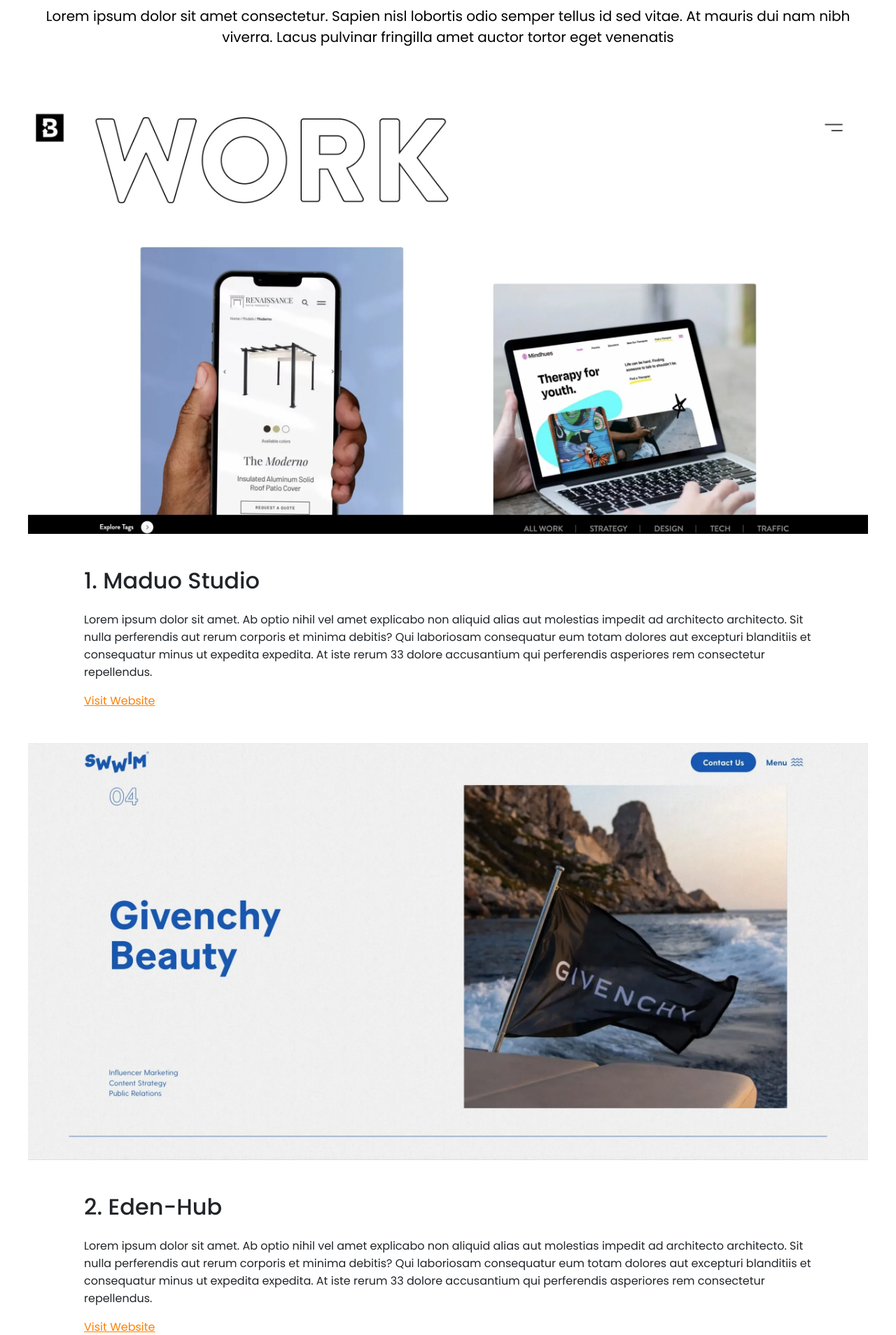
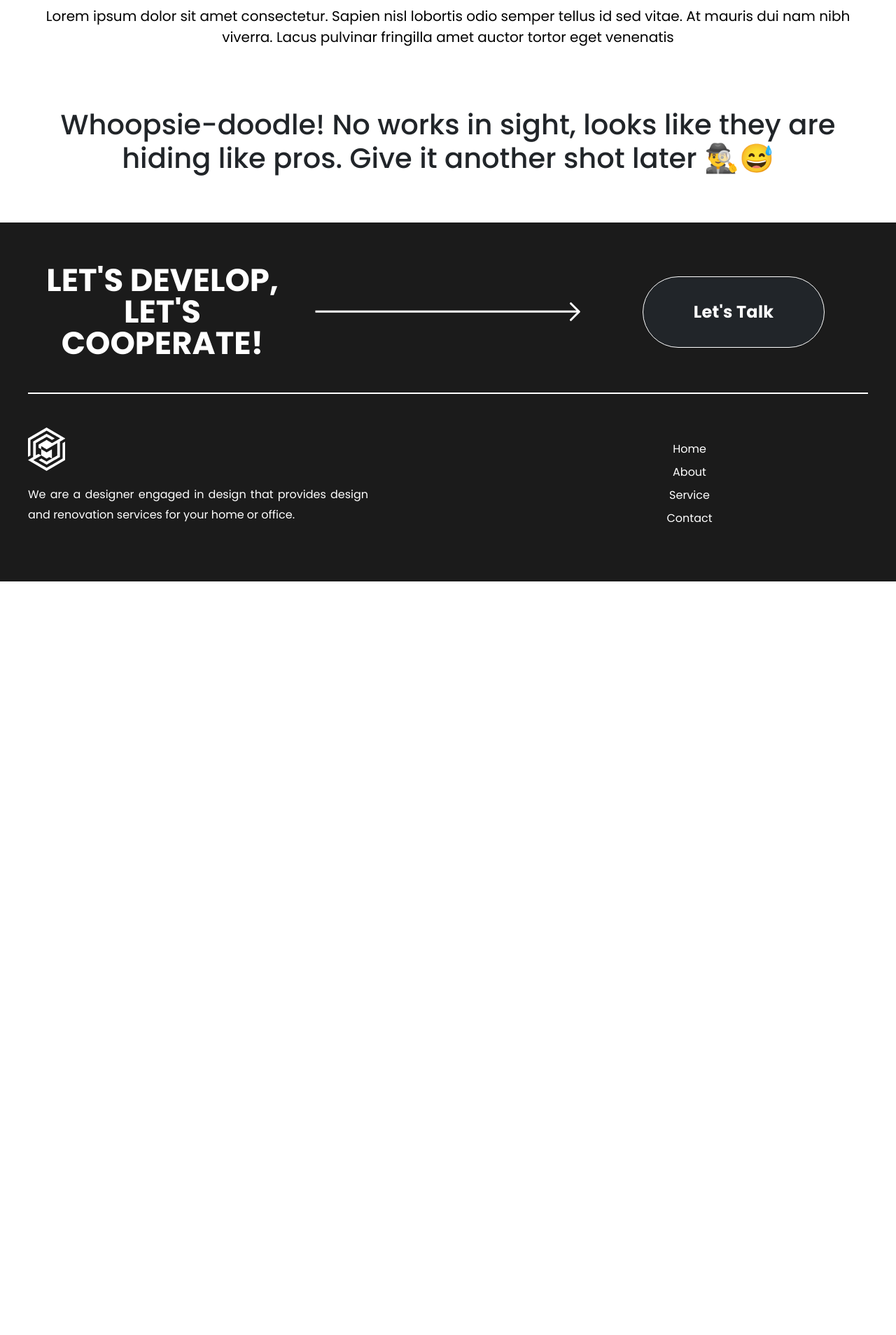
Before and after one commit to raidski20/Maduo-Studio, a Laravel app: template source/resources/views/global/work.blade.php in a window 1280 px wide. Shown: the part 323-2231 px from the top of the page at 70% size. After the commit the page ends 1154 px from the top, so only its background shows below. Run offline with Laravel 10, Linux system fonts and the light colour scheme; the template is opened without the code that fills it, so the values that code supplies are empty; style sheets or scripts are compiled from the project's sources; some libraries are stand-ins or nearby versions.

Commit message:
Editing work page style + displaying works

```diff
--- a/source/resources/sass/layouts/pages/work-page.scss
+++ b/source/resources/sass/layouts/pages/work-page.scss
@@ -3,23 +3,11 @@
         margin: 0 0 70px 0;
     }
 
-    .works-section .work .info {
-        padding: 0 80px;
-    }
-
     .link {
         color: $color-orange;
     }
-}
 
-@media (width <= 768px) {
-    .works-section .work .info {
-        padding: 0 40px !important;
+    .works-section {
+        row-gap: 6rem;
     }
 }
-
-@media (width <= 576px) {
-    .works-section .work .info {
-        padding: 0 !important;
-    }
-}
--- a/source/resources/views/global/work.blade.php
+++ b/source/resources/views/global/work.blade.php
@@ -1,7 +1,7 @@
 @extends('layouts.global')
 
 @section('page_title')
-    <title>Our Works | Maduo Studio</title>
+    <title>Our Work | Maduo Studio</title>
 @endsection
 
 @section('css')
@@ -19,64 +19,51 @@
             </p>
         </div>
 
-        <div class="works-section d-flex flex-column justify-content-center gap-5">
+        <div class="works-section container d-flex flex-column justify-content-center">
+
+            @forelse($works as $work)
+
+                @switch($work->type)
+                    @case(\App\Enums\WorkType::ANDROID_APP->value)
+                            <div class="work d-flex flex-column flex-md-row justify-content-center gap-5">
+                        @break
+
+                    @default
                         <div class="work d-flex flex-column justify-content-center gap-5">
+                @endswitch
 
-                <div class="image m-auto">
-                    <img
-                        class="img-fluid"
-                        src="{{ asset('assets/images/works/1.webp') }}"
+                    <div class="image d-flex justify-content-center">
+                        <img class="img-fluid img-thumbnail"
+                            src="{{ asset($work->attachment[0]->relativeUrl) }}"
                         >
                     </div>
 
-                <div class="info">
-                    <h2 class="title mb-4">1. Maduo Studio</h2>
+                    @switch($work->type)
+                        @case(\App\Enums\WorkType::ANDROID_APP->value)
+                            <div class="info w-100 w-md-50">
+                        @break
+
+                        @default
+                            <div class="info ms-md-5">
+                    @endswitch
+
+                        <h2 class="title mb-4">{{ $loop->iteration . '. ' . $work->title }}</h2>
+
                         <p class="description">
-                        Lorem ipsum dolor sit amet. Ab optio nihil vel amet explicabo non aliquid alias aut molestias impedit ad architecto architecto. Sit nulla perferendis aut rerum corporis et minima debitis? Qui laboriosam consequatur eum totam dolores aut excepturi blanditiis et consequatur minus ut expedita expedita. At iste rerum 33 dolore accusantium qui perferendis asperiores rem consectetur repellendus.
+                            {{$work->description }}
                         </p>
 
-                    <a href="#" class="link">Visit Website</a>
+                        @if($work->url)
+                            <a href="{{ $work->url }}" class="link">Visit Website</a>
+                        @endif
                     </div>
                 </div>
-
-            <div class="work d-flex flex-column justify-content-center gap-5">
-
-                <div class="image m-auto">
-                    <img
-                        class="img-fluid"
-                        src="{{ asset('assets/images/works/2.webp') }}"
-                    >
-                </div>
-
-                <div class="info">
-                    <h2 class="title mb-4">2. Eden-Hub</h2>
-                    <p class="description">
-                        Lorem ipsum dolor sit amet. Ab optio nihil vel amet explicabo non aliquid alias aut molestias impedit ad architecto architecto. Sit nulla perferendis aut rerum corporis et minima debitis? Qui laboriosam consequatur eum totam dolores aut excepturi blanditiis et consequatur minus ut expedita expedita. At iste rerum 33 dolore accusantium qui perferendis asperiores rem consectetur repellendus.
-                    </p>
-
-                    <a href="#" class="link">Visit Website</a>
+            @empty
+                <h1 class="text-center">
+                    Whoopsie-doodle! No works in sight, looks like they are hiding like pros.
+                    Give it another shot later 🕵️‍♂️😅
+                </h1>
+            @endforelse
         </div>
     </div>
-
-            <div class="work d-flex flex-column justify-content-center gap-5">
-
-                <div class="image m-auto">
-                    <img
-                        class="img-fluid"
-                        src="{{ asset('assets/images/works/1.webp') }}"
-                    >
-                </div>
-
-                <div class="info">
-                    <h2 class="title mb-4">3. Mooc Project</h2>
-                    <p class="description">
-                        Lorem ipsum dolor sit amet. Ab optio nihil vel amet explicabo non aliquid alias aut molestias impedit ad architecto architecto. Sit nulla perferendis aut rerum corporis et minima debitis? Qui laboriosam consequatur eum totam dolores aut excepturi blanditiis et consequatur minus ut expedita expedita. At iste rerum 33 dolore accusantium qui perferendis asperiores rem consectetur repellendus.
-                    </p>
-
-                    <a href="#" class="link">Visit Website</a>
-                </div>
-            </div>
-        </div>
-
-    </div>
 @endsection
--- a/source/routes/web.php
+++ b/source/routes/web.php
@@ -24,6 +24,4 @@
 });
 
 Route::get('/services', [ServiceController::class, 'renderServicesPage'])->name('global.services');
-Route::get('/work', function () {
-    return view("global.work");
-})->name('global.work');
+Route::get('/work', [\App\Http\Controllers\Global\WorkController::class, 'renderWorksPage'])->name('global.work');
```
Also changed, not shown: source/app/Http/Controllers/Global/WorkController.php (added, +18 -0 lines). Lines whose indentation alone changed are shown as unchanged.
